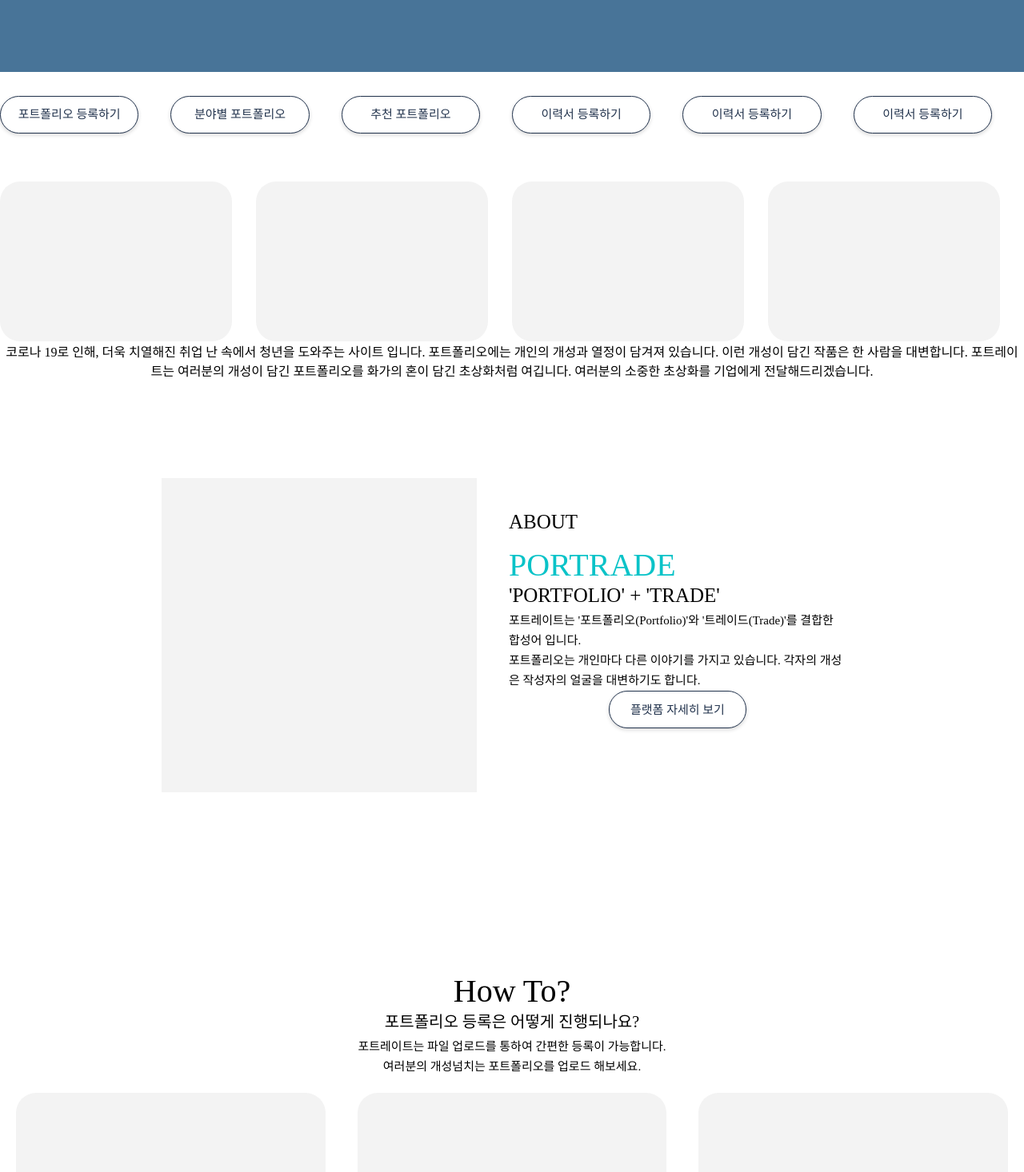
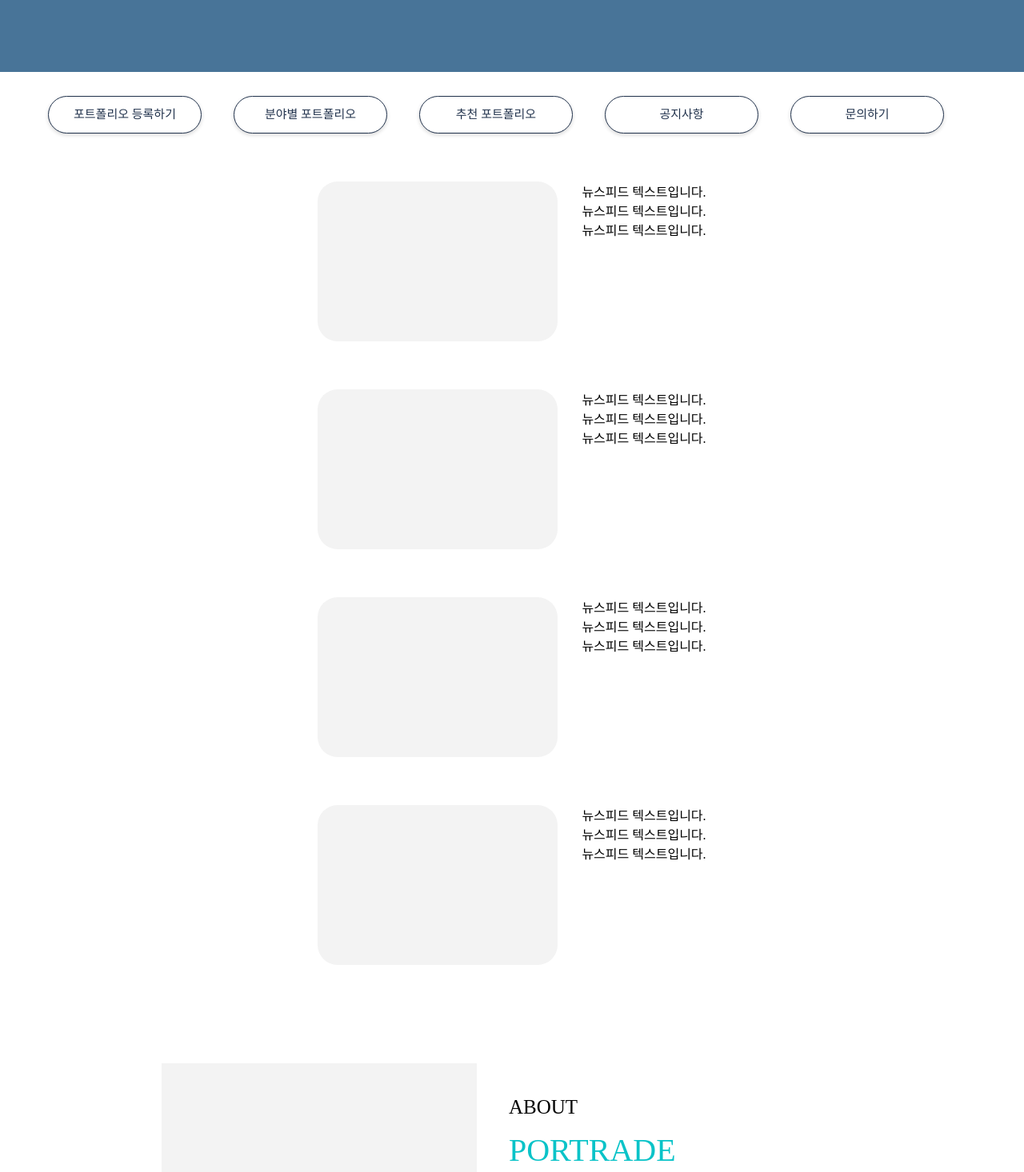
Before and after one commit to haryan248/Portrade_FrontEnd_React, a React (Create React App) app: page / in a window 1280 px wide. Shown: the part 420-1886 px from the top of the page at 80% size. Built offline with nearby package versions, Linux system fonts and the light colour scheme; a web font is replaced by a local one.

Commit message:
Home 레이아웃 조정

```diff
--- a/src/pages/Home.js
+++ b/src/pages/Home.js
@@ -6,9 +6,8 @@
         { id: 1, text: "포트폴리오 등록하기" },
         { id: 2, text: "분야별 포트폴리오" },
         { id: 3, text: "추천 포트폴리오" },
-        { id: 4, text: "이력서 등록하기" },
-        { id: 5, text: "이력서 등록하기" },
-        { id: 6, text: "이력서 등록하기" },
+        { id: 4, text: "공지사항" },
+        { id: 5, text: "문의하기" },
     ]);
     const homeButtonList = buttons.map((button) => (
         <div className="home-button" key={button.id}>
@@ -19,17 +18,49 @@
         <div className="home-container">
             <div className="home-slide-box">슬라이드</div>
             <div className="home-homeTop-button">{homeButtonList}</div>
-            <div className="home-corporate">
-                <div className="home-announcement"></div>
-                <div className="home-announcement"></div>
-                <div className="home-announcement"></div>
-                <div className="home-announcement"></div>
+            <div className="home-corporate-wrap">
+                <div className="home-corporate">
+                    <div className="home-announcement"></div>
+                    <div className="home-newsfeed">
+                        뉴스피드 텍스트입니다.
+                        <br />
+                        뉴스피드 텍스트입니다.
+                        <br />
+                        뉴스피드 텍스트입니다.
+                    </div>
+                </div>
+                <div className="home-corporate">
+                    <div className="home-announcement"></div>
+                    <div className="home-newsfeed">
+                        뉴스피드 텍스트입니다.
+                        <br />
+                        뉴스피드 텍스트입니다.
+                        <br />
+                        뉴스피드 텍스트입니다.
+                    </div>
+                </div>
+                <div className="home-corporate">
+                    <div className="home-announcement"></div>
+                    <div className="home-newsfeed">
+                        뉴스피드 텍스트입니다.
+                        <br />
+                        뉴스피드 텍스트입니다.
+                        <br />
+                        뉴스피드 텍스트입니다.
+                    </div>
+                </div>
+                <div className="home-corporate">
+                    <div className="home-announcement"></div>
+                    <div className="home-newsfeed">
+                        뉴스피드 텍스트입니다.
+                        <br />
+                        뉴스피드 텍스트입니다.
+                        <br />
+                        뉴스피드 텍스트입니다.
+                    </div>
+                </div>
             </div>
 
-            <div>
-                코로나 19로 인해, 더욱 치열해진 취업 난 속에서 청년을 도와주는 사이트 입니다. 포트폴리오에는 개인의 개성과 열정이 담겨져 있습니다. 이런 개성이 담긴 작품은 한 사람을 대변합니다. 포트레이트는 여러분의 개성이 담긴 포트폴리오를
-                화가의 혼이 담긴 초상화처럼 여깁니다. 여러분의 소중한 초상화를 기업에게 전달해드리겠습니다.
-            </div>
             <div className="home-about-box">
                 <div className="home-about-yellow-box"></div>
 
@@ -37,9 +68,20 @@
                     <div className="home-about">ABOUT</div>
                     <div className="home-about-title">PORTRADE</div>
                     <div className="home-about-desc">
-                        <div className="home-about-subtitle"> 'PORTFOLIO' + 'TRADE'</div>
-                        <div> 포트레이트는 '포트폴리오(Portfolio)'와 '트레이드(Trade)'를 결합한 합성어 입니다.</div>
-                        <div> 포트폴리오는 개인마다 다른 이야기를 가지고 있습니다. 각자의 개성은 작성자의 얼굴을 대변하기도 합니다.</div>
+                        <div className="home-about-subtitle">
+                            {" "}
+                            'PORTFOLIO' + 'TRADE'
+                        </div>
+                        <div>
+                            {" "}
+                            포트레이트는 '포트폴리오(Portfolio)'와
+                            '트레이드(Trade)'를 결합한 합성어 입니다.
+                        </div>
+                        <div>
+                            {" "}
+                            포트폴리오는 개인마다 다른 이야기를 가지고 있습니다.
+                            각자의 개성은 작성자의 얼굴을 대변하기도 합니다.
+                        </div>
                     </div>
                     <div className="home-detail-btn">플랫폼 자세히 보기</div>
                 </div>
@@ -47,9 +89,14 @@
 
             <div className="home-howTo-box">
                 <div className="home-howTo-title">How To?</div>
-                <div className="home-howTo-desc">포트폴리오 등록은 어떻게 진행되나요?</div>
+                <div className="home-howTo-desc">
+                    포트폴리오 등록은 어떻게 진행되나요?
+                </div>
                 <div className="home-howTo-detail">
-                    <div>포트레이트는 파일 업로드를 통하여 간편한 등록이 가능합니다. </div>
+                    <div>
+                        포트레이트는 파일 업로드를 통하여 간편한 등록이
+                        가능합니다.{" "}
+                    </div>
                     <div>여러분의 개성넘치는 포트폴리오를 업로드 해보세요.</div>
                 </div>
             </div>
@@ -65,22 +112,41 @@
             <div className="home-adv-content">
                 <div className="home-first-adv">
                     <div className="home-portfolioEx-title">
-                        <span className="home-focus">PORTRADE</span>는 취업난 속에서 기업과 청년의 연결을 도모합니다.
+                        <span className="home-focus">PORTRADE</span>는 취업난
+                        속에서 기업과 청년의 연결을 도모합니다.
                     </div>
                     <div className="home-portfolioEx-desc">
-                        <div> 포트레이트를 이용한 사례 포트레이트를 이용한 사례</div>
-                        <div> 포트레이트를 이용한 사례 포트레이트를 이용한 사례</div>
-                        <div> 포트레이트를 이용한 사례 포트레이트를 이용한 사례</div>
+                        <div>
+                            {" "}
+                            포트레이트를 이용한 사례 포트레이트를 이용한 사례
+                        </div>
+                        <div>
+                            {" "}
+                            포트레이트를 이용한 사례 포트레이트를 이용한 사례
+                        </div>
+                        <div>
+                            {" "}
+                            포트레이트를 이용한 사례 포트레이트를 이용한 사례
+                        </div>
                     </div>
                 </div>
 
                 <div className="home-second-adv">
                     <div className="home-portfolioEx-title">
-                        <span className="home-focus">000,000</span> 명이 PORTRADE와 함께합니다.
+                        <span className="home-focus">000,000</span> 명이
+                        PORTRADE와 함께합니다.
                     </div>
                     <div className="home-portfolioEx-desc">
-                        <div> 포트레이트는 '포폴리오(Portfolio)'와 '트레이드(Trade)'를 결합한 합성어 입니다.</div>
-                        <div> 포트레이트는 '포폴리오(Portfolio)'와 '트레이드(Trade)'를 결합한 합성어 입니다.</div>
+                        <div>
+                            {" "}
+                            포트레이트는 '포폴리오(Portfolio)'와
+                            '트레이드(Trade)'를 결합한 합성어 입니다.
+                        </div>
+                        <div>
+                            {" "}
+                            포트레이트는 '포폴리오(Portfolio)'와
+                            '트레이드(Trade)'를 결합한 합성어 입니다.
+                        </div>
                     </div>
                 </div>
             </div>
@@ -90,21 +156,39 @@
                 <div className="home-portfolio-list">
                     <div className="home-portfolio">
                         <div className="home-portfolio-thumbnail"></div>
-                        <div className="home-portfolio-title">포트폴리오 제목</div>
-                        <div className="home-portfolio-username">포트폴리오 제작사</div>
-                        <div className="home-portfolio-time">업로드 날짜</div>
+                        <div className="home-portfolio-title">
+                            포트폴리오 제목
+                        </div>
+                        <div className="home-portfolio-username">
+                            포트폴리오 제작사
+                        </div>
+                        <div className="home-portfolio-time">
+                            업로드 날짜와 시각(20XX-XX-XX)
+                        </div>
                     </div>
                     <div className="home-portfolio">
                         <div className="home-portfolio-thumbnail"></div>
-                        <div className="home-portfolio-title">포트폴리오 제목</div>
-                        <div className="home-portfolio-username">포트폴리오 제작사</div>
-                        <div className="home-portfolio-time">업로드 날짜</div>
+                        <div className="home-portfolio-title">
+                            포트폴리오 제목
+                        </div>
+                        <div className="home-portfolio-username">
+                            포트폴리오 제작사
+                        </div>
+                        <div className="home-portfolio-time">
+                            업로드 날짜와 시각(20XX-XX-XX)
+                        </div>
                     </div>
                     <div className="home-portfolio">
                         <div className="home-portfolio-thumbnail"></div>
-                        <div className="home-portfolio-title">포트폴리오 제목</div>
-                        <div className="home-portfolio-username">포트폴리오 제작사</div>
-                        <div className="home-portfolio-time">업로드 날짜</div>
+                        <div className="home-portfolio-title">
+                            포트폴리오 제목
+                        </div>
+                        <div className="home-portfolio-username">
+                            포트폴리오 제작사
+                        </div>
+                        <div className="home-portfolio-time">
+                            업로드 날짜와 시각(20XX-XX-XX)
+                        </div>
                     </div>
                 </div>
             </div>
@@ -118,6 +202,29 @@
                     <div>지금 시작하기</div>
                 </div>
             </div>
+
+            <div className="home-info-wrap">
+                <div className="home-info-content">
+                    <p>NOTICE</p>
+                    <div className="home-info-line"></div>
+                    <p>
+                        코로나 19 사태로 인해 취업이 어려워진 지금, 취업
+                        준비생에게 도움을 줄 수 있는 사이트를 개발 <br />
+                        코로나 19 사태로 인해 취업이 어려워진 지금, 취업
+                        준비생에게 도움을 줄 수 있는 사이트를 개발
+                    </p>
+                </div>
+                <div className="home-info-content">
+                    <p>FAQ</p>
+                    <div className="home-info-line"></div>
+                    <p>
+                        코로나 19 사태로 인해 취업이 어려워진 지금, 취업
+                        준비생에게 도움을 줄 수 있는 사이트를 개발 <br />
+                        코로나 19 사태로 인해 취업이 어려워진 지금, 취업
+                        준비생에게 도움을 줄 수 있는 사이트를 개발
+                    </p>
+                </div>
+            </div>
         </div>
     );
 };
```
